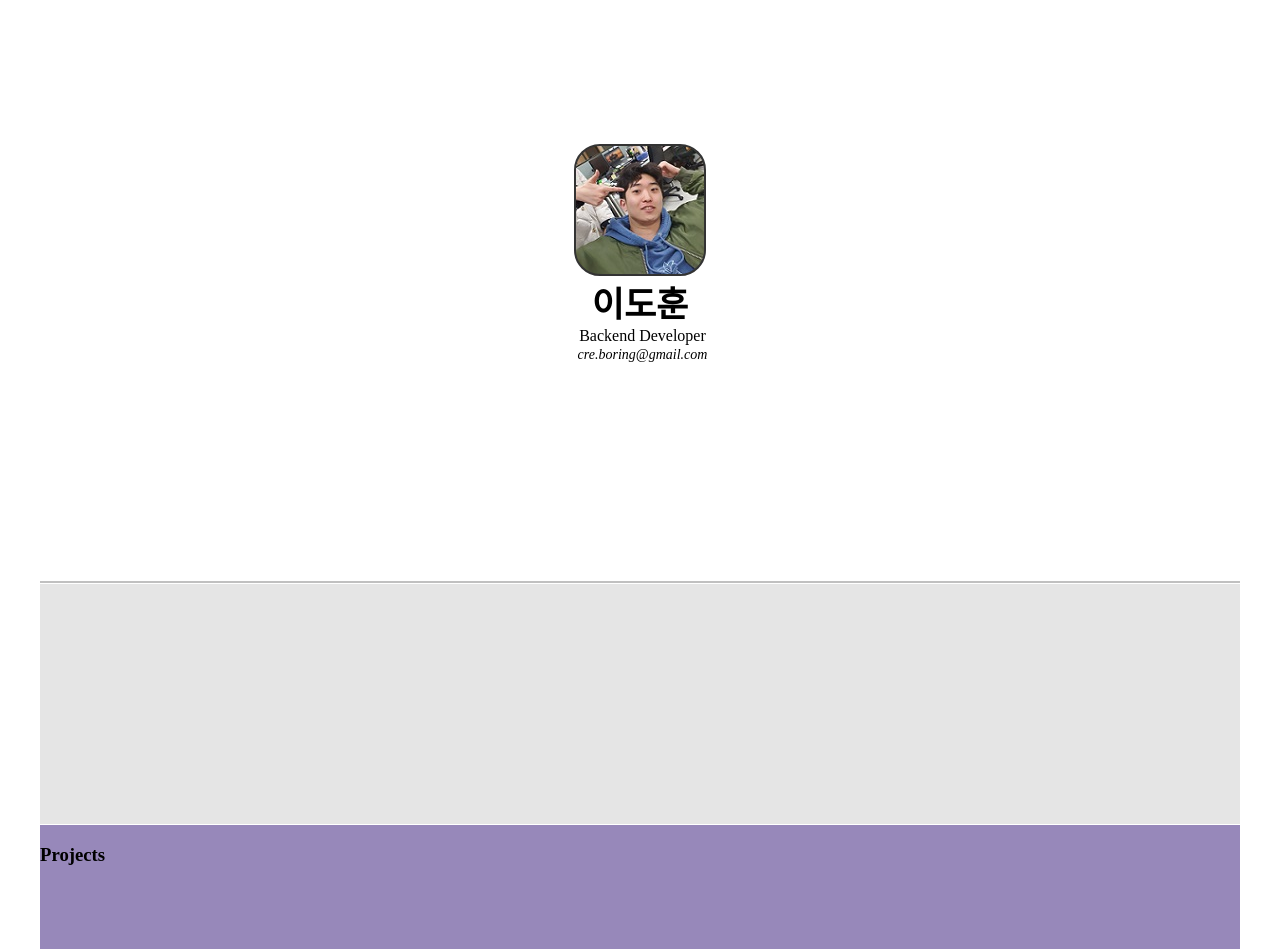
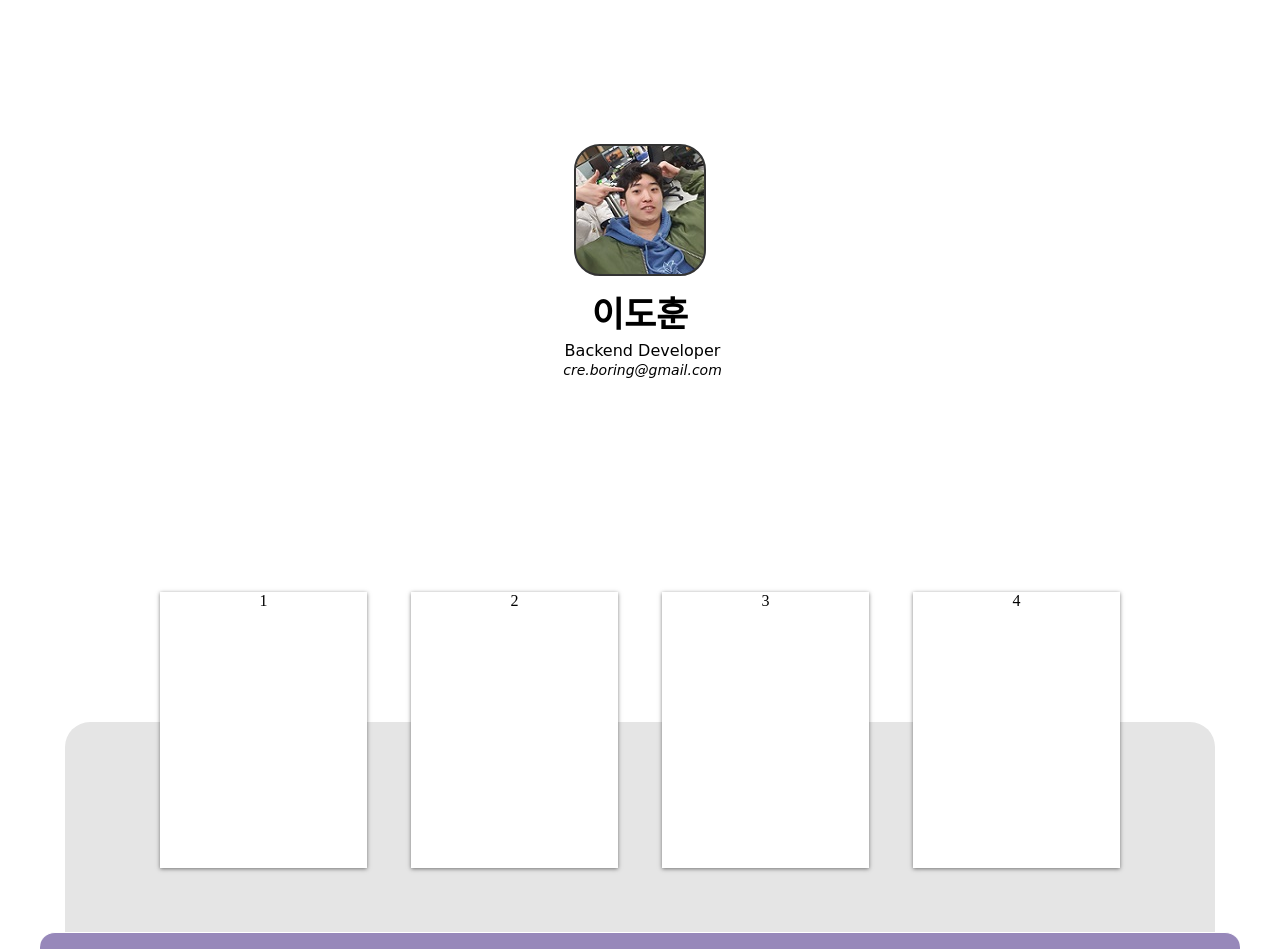
Before and after one commit to creBoring/ReadLDH-Web, a plain HTML site: page index.html in a window 1280 px wide. Shown: the top 949 px of the page. Drawn offline with Linux system fonts and the light colour scheme; a web font is replaced by a local one.

Commit message:
add stack card area

```diff
--- a/index.html
+++ b/index.html
@@ -2,14 +2,14 @@
 <html lang="en" dir="ltr">
   <head>
     <meta charset="utf-8">
+    <link rel="stylesheet" href="https://fonts.googleapis.com/css2?family=Gugi&display=swap">
+    <link href="https://fonts.googleapis.com/css2?family=Jua&display=swap" rel="stylesheet">
     <link rel="stylesheet" href="./resources/css/main.css">
-    <link rel="preload" href="./nanumGothic.woff2" as="font" type="font/woff2" crossorigin="anonymous">
     <title>LDH</title>
   </head>
   <body>
     <div id="wrap">
       <header>
-
           <div id="group_area">
             <div id="profile">
             </div>
@@ -23,9 +23,19 @@
               </div>
             </div>
           </div>
+      </header>
 
-      </header>
       <section>
+        <article id="stack_art">
+          <div id="stack_group">
+            <div class="stack_box">1</div>
+            <div class="stack_box">2</div>
+            <div class="stack_box">3</div>
+            <div class="stack_box">4</div>
+          </div>
+          <div class="stack_bgd"></div>
+        </article>
+
         <article id="projects_art">
           <h1>Projects</h1>
         </article>
--- a/resources/css/main.css
+++ b/resources/css/main.css
@@ -1,4 +1,5 @@
 html {
+  background-color: #fff;
 }
 
 body, div, img {
@@ -15,14 +16,14 @@ header {
   position: relative;
   width: 1200px;
   margin: 0 auto;
-  background-color: #fff;
+  /* background-color: #fff; */
   padding: 144px 0px 212px 0px;
-  border-bottom: 2px solid #c0c0c0;
+  /* border-bottom: 2px solid #c0c0c0; */
 }
 
 header #group_area {
   position: relative;
-  width: 147px;
+  width: 170px;
   height: 225px;
   margin: 0 auto;
 }
@@ -41,15 +42,11 @@ header #group_area {
 
 #profile_text {
   position: relative;
-
-  /* font-family: Dotum; */
-  font-display: swap;
-
-  /* top:22px; */
-  /* left: 148px; */
+  margin-top:10px;
 }
 
 #profile_text .profile_name {
+  font-family: 'Jua', sans-serif;
   font-size: 35px;
   font-weight: bold;
   text-align: center;
@@ -57,7 +54,9 @@ header #group_area {
 
 #profile_text .profile_desc {
   padding-left: 5px;
+  padding-top: 2px;
   text-align: center;
+  font-family: 'Gugi', cursive;
 }
 
 section {
@@ -65,13 +64,45 @@ section {
   width: 1200px;
   height: 1000px;
   margin: 0 auto;
-  padding-top: 240px;
+  background-color: #ffffff;
+  border-radius: 20px;
+  border-top: 1px solid #ffffff;
+}
+
+section #stack_art {
+  position: relative;
+  height: 350px;
+}
+
+section #stack_art #stack_group {
+  text-align: center;
+}
+
+#stack_group .stack_box {
+  position: relative;
+  display: inline-block;
+  width: 207px;
+  height: 276px;
+  margin: 10px 20px;
+  background-color: #ffffff;
+  box-shadow: rgba(0, 0, 0, 0.5) 0px 1px 4px 0px;
+  z-index: 1;
+}
+
+section #stack_art .stack_bgd {
+  position: absolute;
+  z-index: 0;
+  width: 1150px;
+  height:210px;
+  bottom: 0px;
+  left: 25px;
   background-color: #e5e5e5;
-  border-top: 1px solid #ffffff;
+  border-radius: 25px 25px 0px 0px;
 }
 
 section #projects_art {
   background-color: #9788ba;
   height: 700px;
+  border-radius: 15px;
   border-top: 1px solid #ffffff;
 }
```
